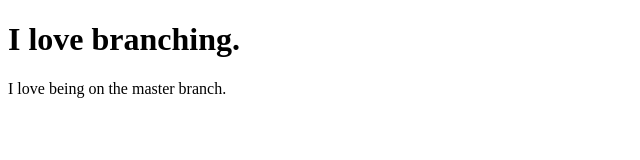
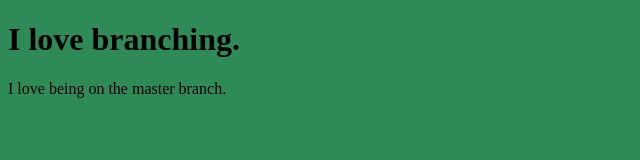
Before and after one commit to Nepios/i-love-gh-pages, a plain HTML site: page index.html in a window 1280 px wide. Shown: the whole page, without its empty margins (0-640 px from the left). Drawn offline with Linux system fonts and the light colour scheme.

Commit message:
I love seafoam

```diff
--- /dev/null
+++ b/css/main.css
@@ -0,0 +1,3 @@
+body {
+	background: seagreen;
+}
--- a/index.html
+++ b/index.html
@@ -2,6 +2,7 @@
 <html>
 <head>
 	<title>Branching Practice</title>
+	<link rel="stylesheet" type="text/css" href="css/main.css">
 </head>
 <body>
 	<h1>I love branching.</h1>
```
